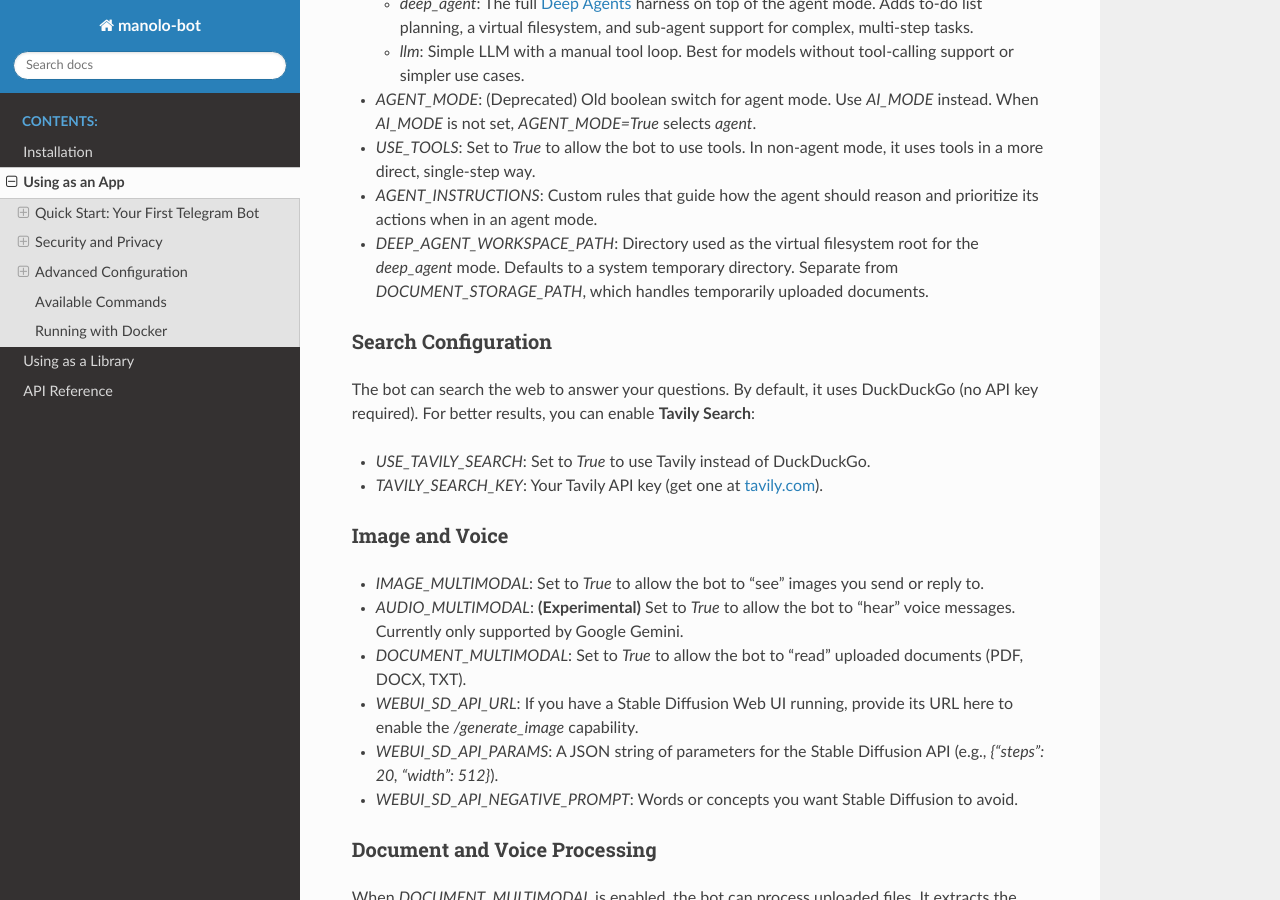
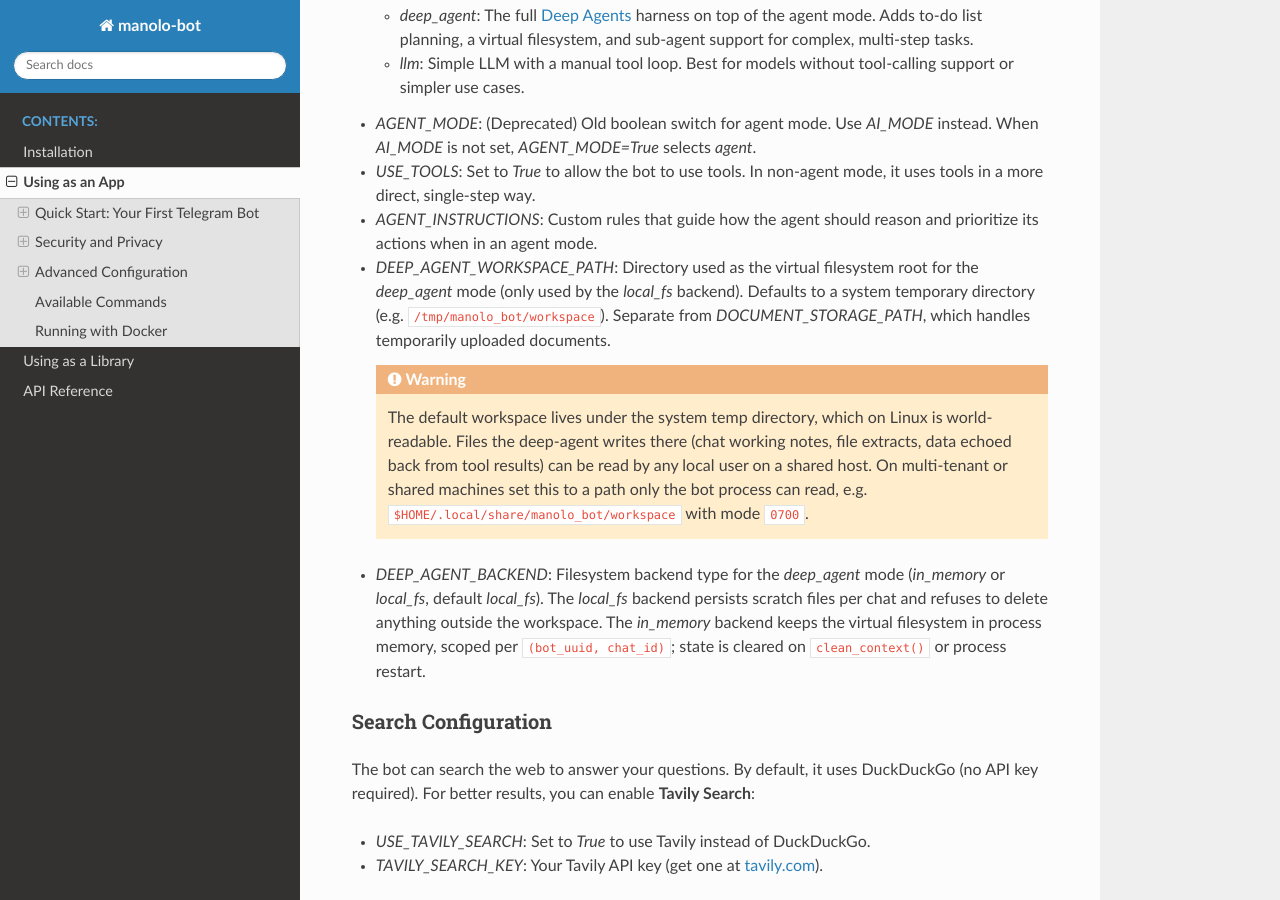
Before and after one commit to cccaballero/manolo_bot, a Sphinx documentation site: the page built from docs/source/usage_app.rst, in a window 1280 px wide and 900 px high, scrolled down 3054 px. Built offline with Sphinx 7.4.7 and the Read the Docs theme 3.1.0, drawn with Linux system fonts in a browser that asks for light colours.

Commit message:
Add security notes and workspace isolation to FilesystemDeepAgentBackend; update documentation and tests

```diff
--- a/docs/source/usage_app.rst
+++ b/docs/source/usage_app.rst
@@ -133,7 +133,16 @@ Agent and Tools
 * `AGENT_MODE`: (Deprecated) Old boolean switch for agent mode. Use `AI_MODE` instead. When `AI_MODE` is not set, `AGENT_MODE=True` selects `agent`.
 * `USE_TOOLS`: Set to `True` to allow the bot to use tools. In non-agent mode, it uses tools in a more direct, single-step way.
 * `AGENT_INSTRUCTIONS`: Custom rules that guide how the agent should reason and prioritize its actions when in an agent mode.
-* `DEEP_AGENT_WORKSPACE_PATH`: Directory used as the virtual filesystem root for the `deep_agent` mode. Defaults to a system temporary directory. Separate from `DOCUMENT_STORAGE_PATH`, which handles temporarily uploaded documents.
+* `DEEP_AGENT_WORKSPACE_PATH`: Directory used as the virtual filesystem root for the `deep_agent` mode (only used by the `local_fs` backend). Defaults to a system temporary directory (e.g. ``/tmp/manolo_bot/workspace``). Separate from `DOCUMENT_STORAGE_PATH`, which handles temporarily uploaded documents.
+
+  .. warning::
+     The default workspace lives under the system temp directory, which on Linux is world-readable.
+     Files the deep-agent writes there (chat working notes, file extracts, data echoed back from tool
+     results) can be read by any local user on a shared host. On multi-tenant or shared machines set
+     this to a path only the bot process can read, e.g.
+     ``$HOME/.local/share/manolo_bot/workspace`` with mode ``0700``.
+
+* `DEEP_AGENT_BACKEND`: Filesystem backend type for the `deep_agent` mode (`in_memory` or `local_fs`, default `local_fs`). The `local_fs` backend persists scratch files per chat and refuses to delete anything outside the workspace. The `in_memory` backend keeps the virtual filesystem in process memory, scoped per ``(bot_uuid, chat_id)``; state is cleared on ``clean_context()`` or process restart.
 
 Search Configuration
 ~~~~~~~~~~~~~~~~~~~~
```
Also changed, not shown: README.md (+20 -11 lines), docs/source/usage_library.rst (+4 -4 lines), 4 other files.
